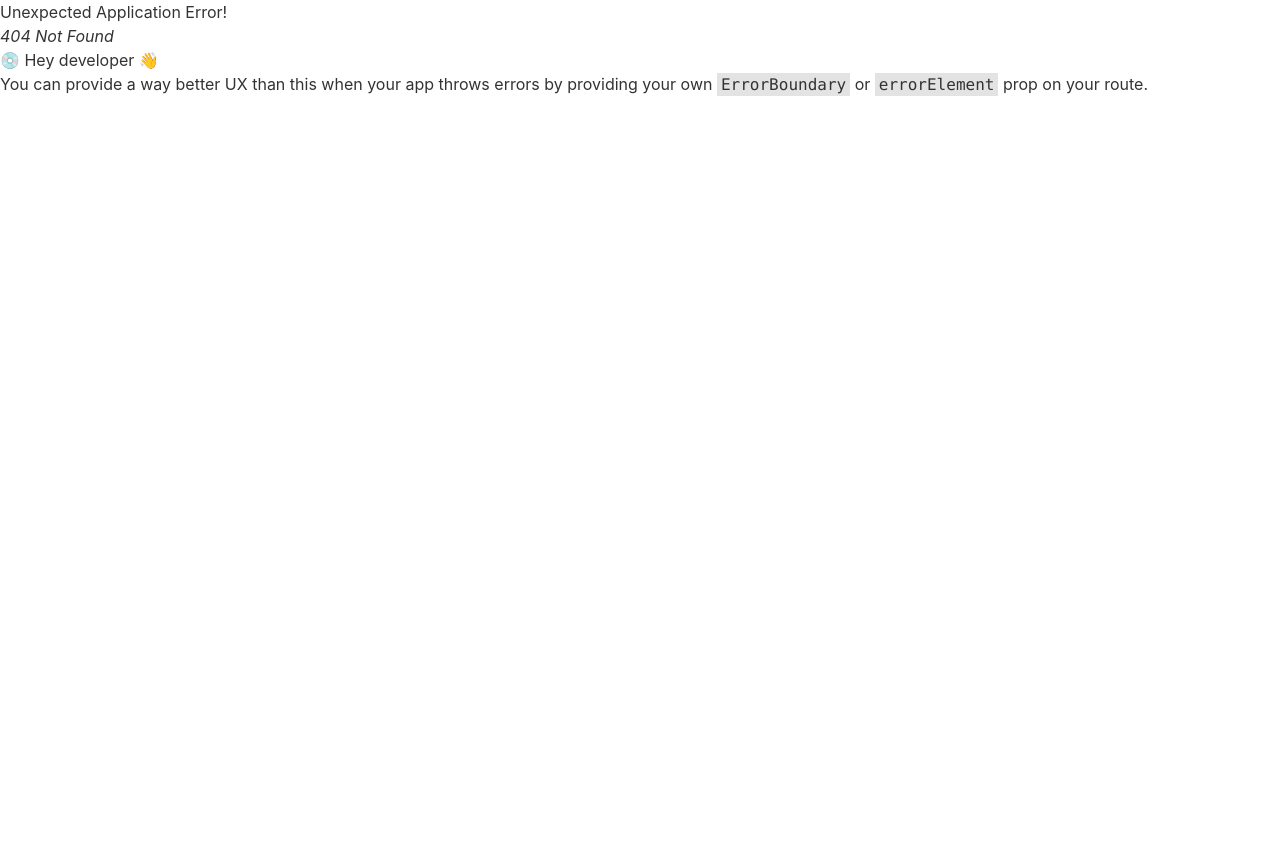
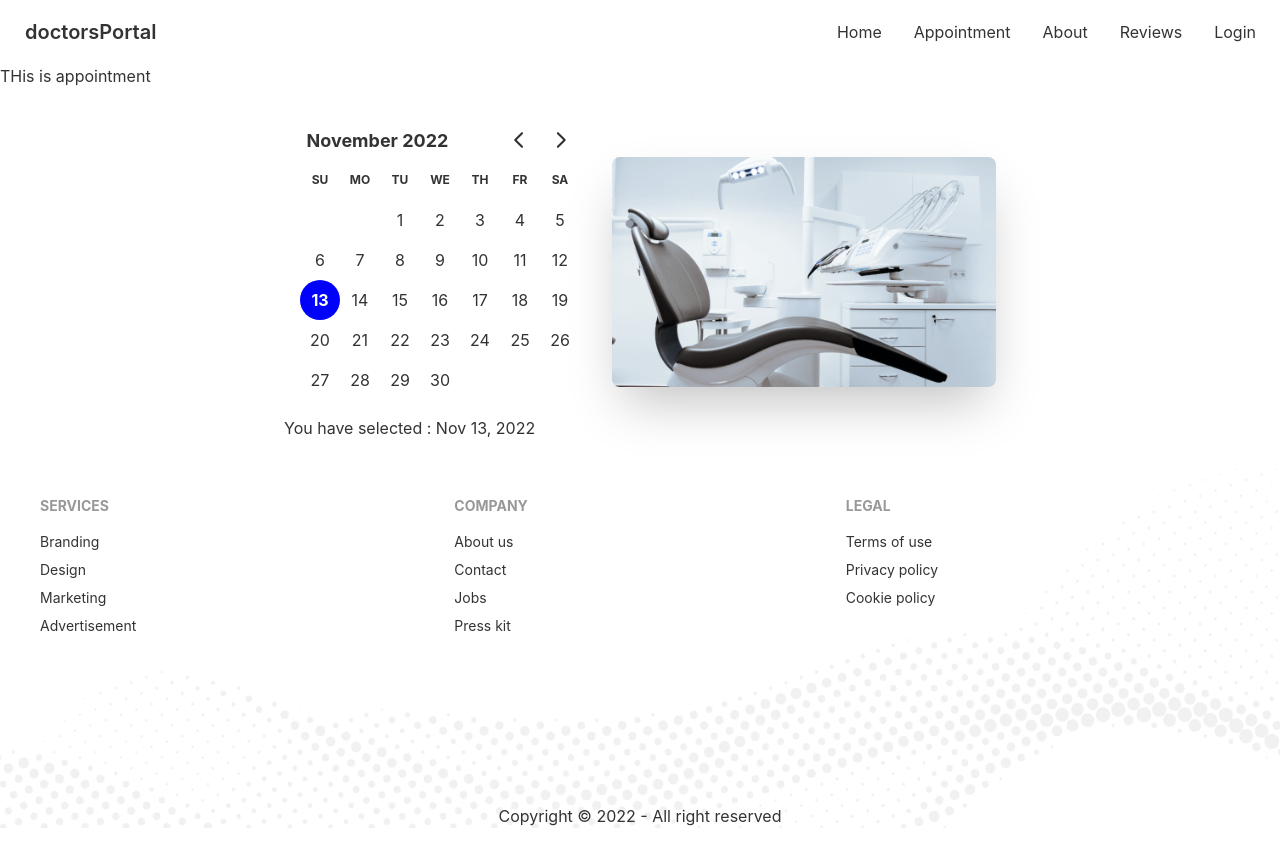
Before and after one commit to SynysterRudro/doctors-portal, a React (Create React App) app: page /appointment in a window 1280 px wide. Before the commit this address had no page. Before the commit the page ends 800 px from the top, so only its background shows below. Built offline with nearby package versions, Linux system fonts and the light colour scheme.

Commit message:
day picker and date-fns added to appointment

```diff
--- a/package.json
+++ b/package.json
@@ -7,7 +7,9 @@
     "@testing-library/react": "^13.4.0",
     "@testing-library/user-event": "^13.5.0",
     "daisyui": "^2.39.1",
+    "date-fns": "^2.29.3",
     "react": "^18.2.0",
+    "react-day-picker": "^8.3.6",
     "react-dom": "^18.2.0",
     "react-router-dom": "^6.4.3",
     "react-scripts": "5.0.1",
--- /dev/null
+++ b/src/Pages/Appointment/Appointment/Appointment.js
@@ -0,0 +1,13 @@
+import React from 'react';
+import AppointmentBanner from '../AppointmentBanner/AppointmentBanner';
+
+const Appointment = () => {
+    return (
+        <div>
+            <h2>THis is appointment</h2>
+            <AppointmentBanner></AppointmentBanner>
+        </div>
+    );
+};
+
+export default Appointment;
--- /dev/null
+++ b/src/Pages/Appointment/AppointmentBanner/AppointmentBanner.js
@@ -0,0 +1,30 @@
+import React, { useState } from 'react';
+import chair from '../../../assets/images/chair.png';
+import { DayPicker } from 'react-day-picker';
+import { format } from 'date-fns';
+
+const AppointmentBanner = () => {
+    const [selectedDate, setSelectedDate] = useState(new Date());
+
+
+
+    return (
+        <header>
+            <div className="hero ">
+                <div className="hero-content flex-col lg:flex-row-reverse">
+                    <img src={chair} className="max-w-sm rounded-lg shadow-2xl" alt='dentistChair' />
+                    <div>
+                        <DayPicker
+                            mode='single'
+                            selected={selectedDate}
+                            onSelect={setSelectedDate}
+                        />
+                        <p>You have selected : {format(selectedDate, 'PP')}</p>
+                    </div>
+                </div>
+            </div>
+        </header>
+    );
+};
+
+export default AppointmentBanner;
--- a/src/Pages/Shared/Footer/Footer.js
+++ b/src/Pages/Shared/Footer/Footer.js
@@ -4,13 +4,14 @@ import footerImage from '../../../assets/images/footer.png';
 
 const Footer = () => {
     return (
-        <div>
-            <footer
-                style={{
-                    backgroundImage: `url(${footerImage})`,
-                    backgroundSize: 'cover'
-                }}
-                className="footer p-10 ">
+        <div
+
+            style={{
+                backgroundImage: `url(${footerImage})`,
+                backgroundSize: 'cover'
+            }}
+        >
+            <footer className="footer p-10 ">
                 <div>
                     <span className="footer-title">Services</span>
                     <Link to='/' className="link link-hover">Branding</Link>
@@ -32,8 +33,8 @@ const Footer = () => {
                     <Link className="link link-hover">Cookie policy</Link>
                 </div>
             </footer>
-            <div>
-                <p className='text-center mt-32'>Copyright © 2022 - All right reserved</p>
+            <div >
+                <p className='text-center mt-32 mb-4'>Copyright © 2022 - All right reserved</p>
             </div>
         </div>
     );
--- a/src/Routes/Routes/Routes.js
+++ b/src/Routes/Routes/Routes.js
@@ -1,5 +1,6 @@
 import { createBrowserRouter } from "react-router-dom";
 import Main from "../../Layouts/Main";
+import Appointment from "../../Pages/Appointment/Appointment/Appointment";
 import Home from "../../Pages/Home/Home/Home";
 import Login from "../../Pages/Login/Login";
 
@@ -15,6 +16,10 @@ export const router = createBrowserRouter([
             {
                 path: '/login',
                 element: <Login></Login>
+            },
+            {
+                path: '/appointment',
+                element: <Appointment></Appointment>
             }
         ]
     }
--- a/src/index.js
+++ b/src/index.js
@@ -3,6 +3,7 @@ import ReactDOM from 'react-dom/client';
 import './index.css';
 import App from './App';
 import reportWebVitals from './reportWebVitals';
+import 'react-day-picker/dist/style.css';
 
 const root = ReactDOM.createRoot(document.getElementById('root'));
 root.render(
```
Also changed, not shown: 1 other file (tests, documents, lock files or other folders).
